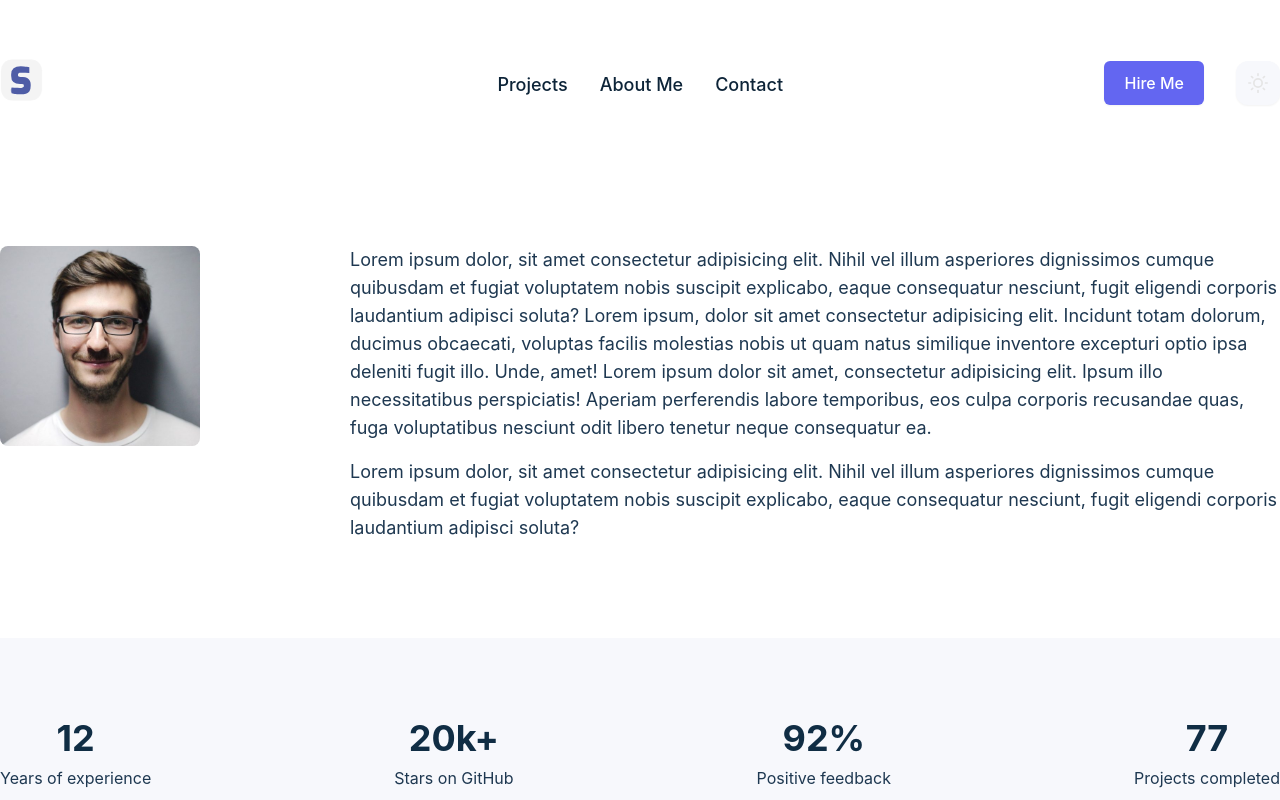
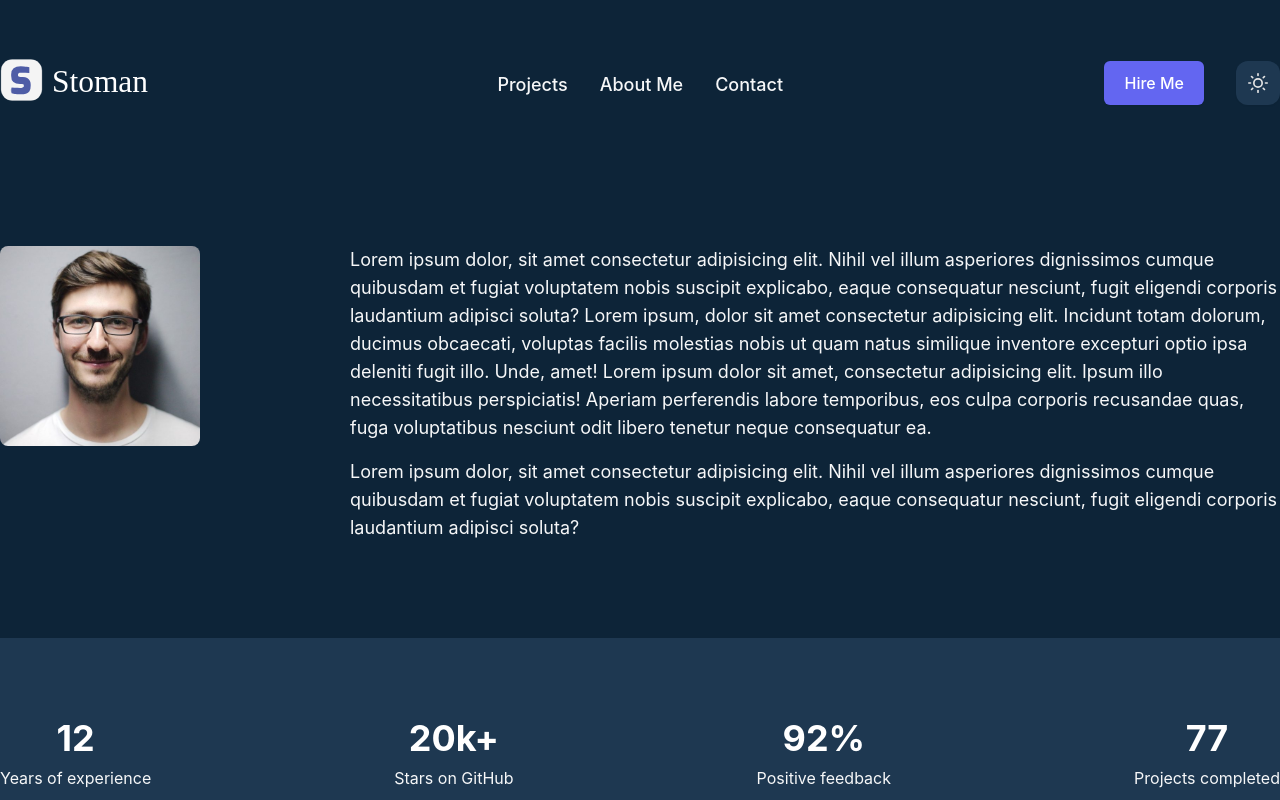
Before and after one commit to Hornet-Developer/Portfolio-Next.js, a Next.js app: page /about in a window 1280 px wide. Shown: the top 800 px of the page. Built offline with nearby package versions, Linux system fonts and the light colour scheme.

Commit message:
Theme switcher update

```diff
--- a/components/shared/AppHeader.js
+++ b/components/shared/AppHeader.js
@@ -9,7 +9,7 @@ import useThemeSwitcher from '../../hooks/useThemeSwitcher';
 function AppHeader() {
 	const [showMenu, setShowMenu] = useState(false);
 	const [showModal, setShowModal] = useState(false);
-	const [activeTheme, setTheme] = useState();
+	const [activeTheme, setTheme] = useThemeSwitcher();
 
 	function toggleMenu() {
 		if (!showMenu) {
@@ -52,7 +52,8 @@ function AppHeader() {
 									src="/images/logo-dark.svg"
 									className="w-36 cursor-pointer"
 									alt="Dark Logo"
-									width={35}
+									width={60}
+									height={160}
 								/>
 							) : (
 								<Image
```
